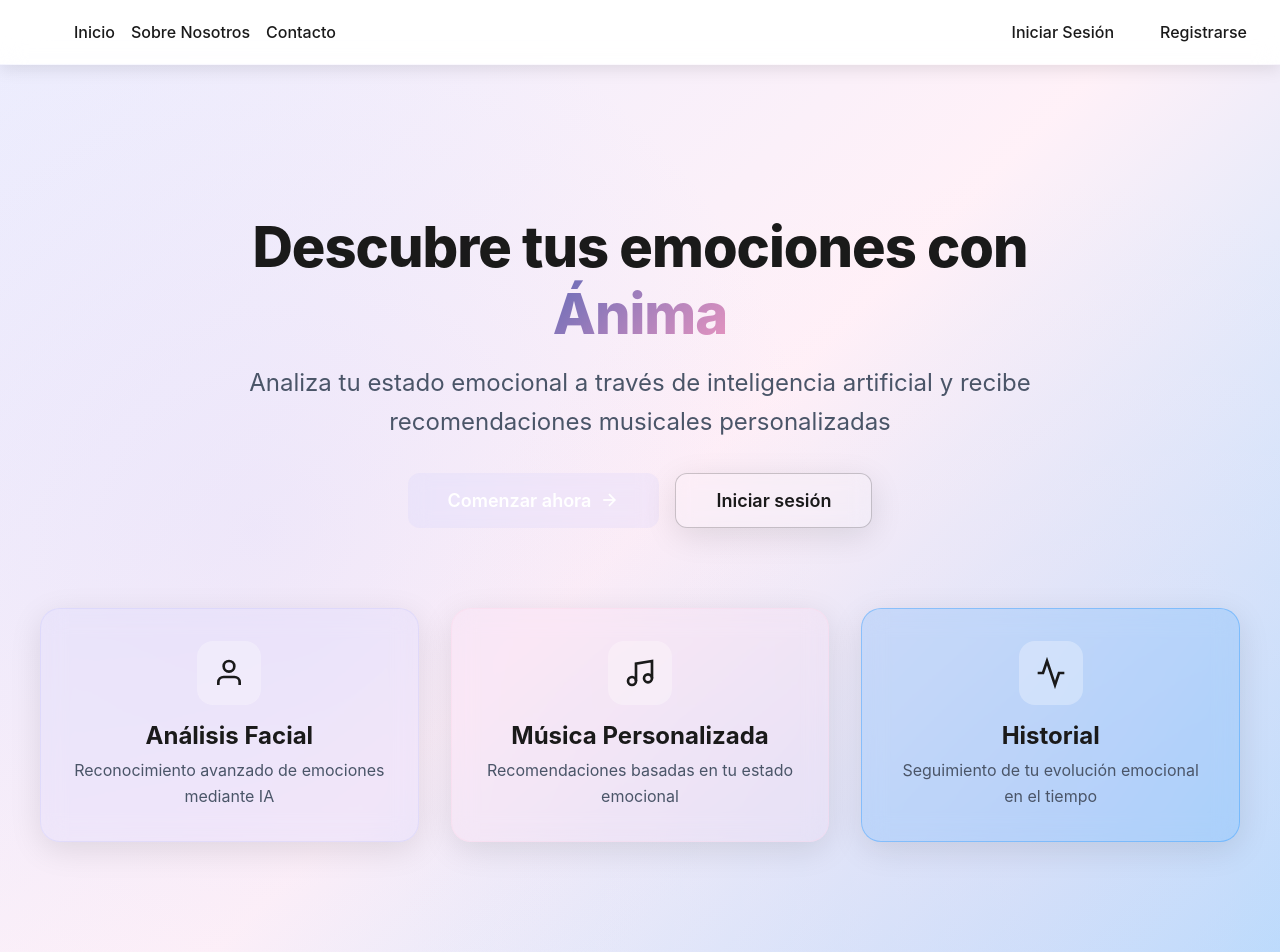
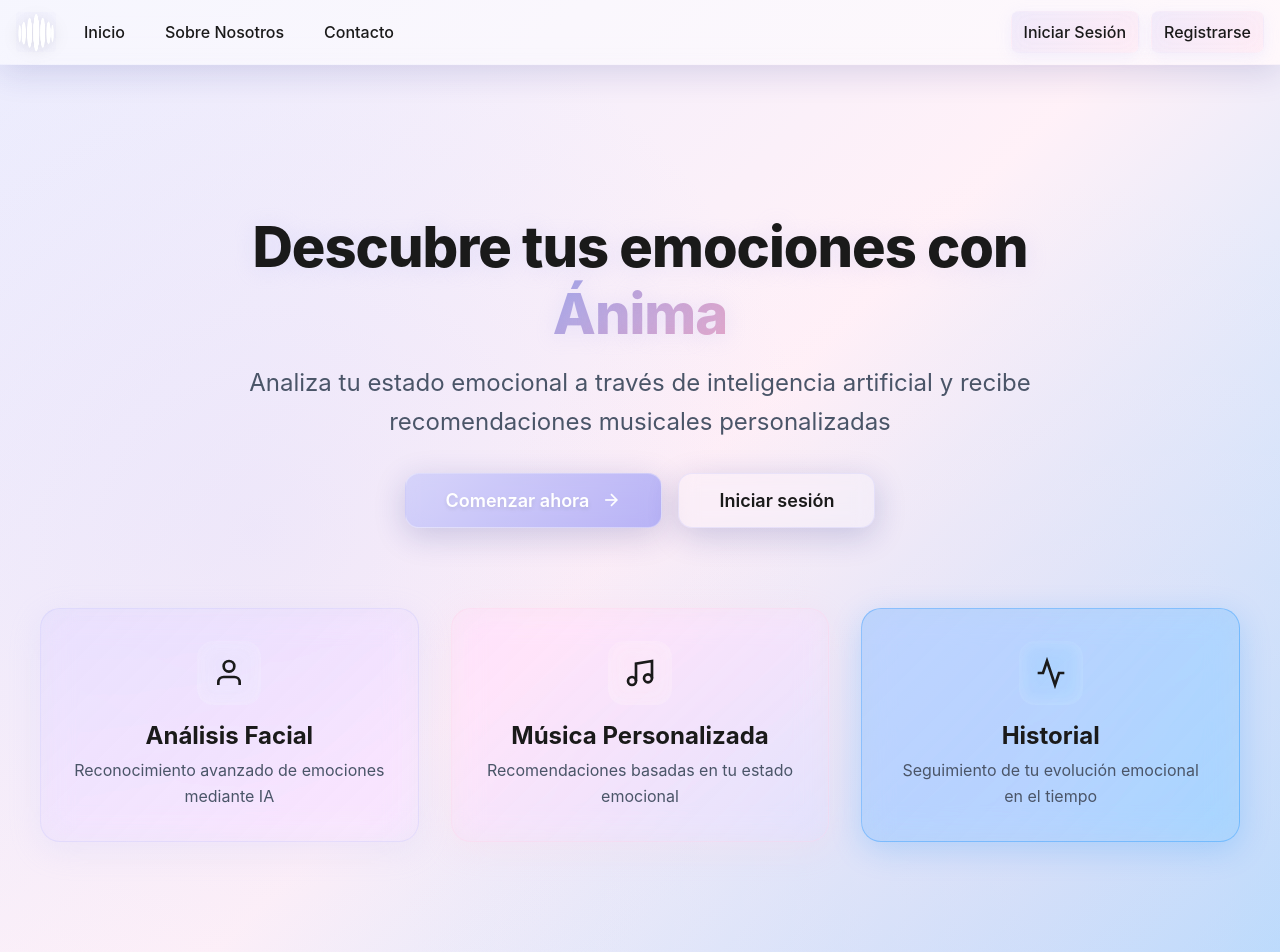
Before and after one commit to pmmd05/intento-proyecto-1, a React (Create React App) app in the folder client/: page / in a window 1280 px wide. Shown: the top 952 px of the page. Built offline with nearby package versions, Linux system fonts and the light colour scheme.

Commit message:
Agrega disenios a Pagina de Inicio, Iniciar Sesion y Registrarse

```diff
--- a/client/src/components/emotion/EmotionAnalyzer.css
+++ b/client/src/components/emotion/EmotionAnalyzer.css
@@ -42,12 +42,6 @@
   }
 }
 
-.anima-logo {
-  width: 85px;
-  height: 85px;
-  object-fit: contain;
-  filter: drop-shadow(0 4px 12px rgba(0, 0, 0, 0.15));
-}
 
 /* Welcome Section - Más compacta */
 .welcome-section {
--- a/client/src/components/layout/GlassCard.css
+++ b/client/src/components/layout/GlassCard.css
@@ -1,16 +1,20 @@
+/* 🆕 Liquid Glass Card con colores específicos */
 .glass-card {
-  background: rgba(255, 255, 255, 0.1);
-  backdrop-filter: blur(12px);
-  -webkit-backdrop-filter: blur(12px);
+  background: linear-gradient(135deg,
+    rgba(255, 255, 255, 0.12) 0%,
+    rgba(255, 255, 255, 0.08) 100%);
+  backdrop-filter: blur(15px) saturate(180%);
+  -webkit-backdrop-filter: blur(15px) saturate(180%);
   border-radius: 20px;
-  border: 1px solid rgba(255, 255, 255, 0.18);
+  border: 1px solid rgba(255, 255, 255, 0.25);
   padding: 2rem;
-  box-shadow: 0 8px 32px 0 rgba(0, 0, 0, 0.1);
+  box-shadow: 0 8px 32px 0 rgba(31, 38, 135, 0.15);
   transition: all 0.3s cubic-bezier(0.4, 0, 0.2, 1);
   position: relative;
   overflow: hidden;
 }
 
+/* Efecto de brillo en movimiento */
 .glass-card::before {
   content: '';
   position: absolute;
@@ -21,7 +25,7 @@
   background: linear-gradient(
     90deg,
     transparent,
-    rgba(255, 255, 255, 0.1),
+    rgba(255, 255, 255, 0.15),
     transparent
   );
   transition: left 0.5s;
@@ -33,29 +37,58 @@
 
 .glass-card:hover {
   transform: translateY(-4px);
-  box-shadow: 0 12px 40px 0 rgba(0, 0, 0, 0.15);
-  border-color: rgba(255, 255, 255, 0.3);
+  box-shadow: 0 12px 40px 0 rgba(31, 38, 135, 0.2);
+  border-color: rgba(255, 255, 255, 0.35);
 }
 
-/* Variants */
+/* 🆕 Variants con colores específicos */
 .glass-card.glass-lilac {
-  background: rgba(195, 196, 250, 0.15);
+  background: linear-gradient(135deg,
+    rgba(195, 196, 250, 0.2) 0%,
+    rgba(195, 196, 250, 0.1) 100%);
   border: 1px solid rgba(195, 196, 250, 0.3);
+  box-shadow: 0 8px 32px 0 rgba(195, 196, 250, 0.2);
 }
 
 .glass-card.glass-pink {
-  background: rgba(255, 208, 231, 0.15);
+  background: linear-gradient(135deg,
+    rgba(255, 208, 231, 0.2) 0%,
+    rgba(255, 208, 231, 0.1) 100%);
   border: 1px solid rgba(255, 208, 231, 0.3);
+  box-shadow: 0 8px 32px 0 rgba(255, 208, 231, 0.2);
 }
 
 .glass-card.glass-blue {
-  background: rgba(0, 136, 255, 0.15);
+  background: linear-gradient(135deg,
+    rgba(0, 136, 255, 0.2) 0%,
+    rgba(0, 136, 255, 0.1) 100%);
   border: 1px solid rgba(0, 136, 255, 0.3);
+  box-shadow: 0 8px 32px 0 rgba(0, 136, 255, 0.2);
 }
 
 .glass-card.glass-salmon {
-  background: rgba(255, 205, 205, 0.15);
+  background: linear-gradient(135deg,
+    rgba(255, 205, 205, 0.2) 0%,
+    rgba(255, 205, 205, 0.1) 100%);
   border: 1px solid rgba(255, 205, 205, 0.3);
+  box-shadow: 0 8px 32px 0 rgba(255, 205, 205, 0.2);
+}
+
+/* Hover effects para cada variante */
+.glass-card.glass-lilac:hover {
+  box-shadow: 0 12px 40px 0 rgba(195, 196, 250, 0.3);
+}
+
+.glass-card.glass-pink:hover {
+  box-shadow: 0 12px 40px 0 rgba(255, 208, 231, 0.3);
+}
+
+.glass-card.glass-blue:hover {
+  box-shadow: 0 12px 40px 0 rgba(0, 136, 255, 0.3);
+}
+
+.glass-card.glass-salmon:hover {
+  box-shadow: 0 12px 40px 0 rgba(255, 205, 205, 0.3);
 }
 
 /* Animations */
@@ -79,11 +112,11 @@
 @keyframes pulse-glow {
   0%, 100% {
     box-shadow: 0 0 20px rgba(195, 196, 250, 0.5),
-                0 8px 32px 0 rgba(0, 0, 0, 0.1);
+                0 8px 32px 0 rgba(31, 38, 135, 0.15);
   }
   50% {
     box-shadow: 0 0 40px rgba(195, 196, 250, 0.8),
-                0 12px 40px 0 rgba(0, 0, 0, 0.15);
+                0 12px 40px 0 rgba(31, 38, 135, 0.2);
   }
 }
 
--- a/client/src/components/navbar.css
+++ b/client/src/components/navbar.css
@@ -1,11 +1,14 @@
 .navbar {
   --navbar-height: 64px;
-  /* 🆕 Efecto glass en lugar de fondo sólido */
-  background: rgba(255, 255, 255, 0.1);
-  backdrop-filter: blur(12px);
-  -webkit-backdrop-filter: blur(12px);
-  border-bottom: 1px solid rgba(255, 255, 255, 0.18);
-  color: var(--black); /* 🆕 Cambiar de #fff a var(--black) */
+  /* 🆕 Liquid Glass Effect */
+  background: linear-gradient(135deg,
+    rgba(195, 196, 250, 0.15) 0%,
+    rgba(255, 208, 231, 0.15) 100%);
+  backdrop-filter: blur(20px) saturate(180%);
+  -webkit-backdrop-filter: blur(20px) saturate(180%);
+  border-bottom: 1px solid rgba(255, 255, 255, 0.25);
+  box-shadow: 0 8px 32px 0 rgba(31, 38, 135, 0.15);
+  color: var(--black);
   padding: 0 1rem;
   height: var(--navbar-height);
   position: fixed;
@@ -15,7 +18,28 @@
   z-index: 1000;
   display: flex;
   align-items: center;
-  box-shadow: 0 4px 16px rgba(0, 0, 0, 0.1); /* 🆕 Sombra más suave */
+}
+
+/* Efecto de brillo sutil en hover */
+.navbar::before {
+  content: '';
+  position: absolute;
+  top: 0;
+  left: -100%;
+  width: 100%;
+  height: 100%;
+  background: linear-gradient(
+    90deg,
+    transparent,
+    rgba(255, 255, 255, 0.1),
+    transparent
+  );
+  transition: left 0.5s;
+  pointer-events: none;
+}
+
+.navbar:hover::before {
+  left: 100%;
 }
 
 .navdiv {
@@ -23,16 +47,13 @@
   justify-content: space-between;
   align-items: center;
   width: 100%;
-  /* Do not constrain nav inner row to a max width so items can use the full available width
-     Horizontal spacing is handled by the navbar's own padding (see .navbar) so this will
-     line up with the rest of the page content while allowing actions to sit at the right edge. */
   max-width: none;
   margin: 0;
   padding: 0;
 }
 
 .logo-btn {
-  color: var(--black); /* 🆕 Cambiar de #fff a var(--black) */
+  color: var(--black);
   background: none;
   border: none;
   text-decoration: none;
@@ -40,24 +61,23 @@
   cursor: pointer;
   padding: 0;
   font-family: inherit;
+  transition: transform 0.3s ease;
 }
 
 .logo-btn:hover {
-  opacity: 0.8;
+  transform: scale(1.05);
 }
 
 .left-group {
   display: flex;
   align-items: center;
   gap: 1rem;
-  /* allow the left side to grow so the right-group (actions) sits flush to the right edge */
   flex: 1 1 auto;
 }
 
 .right-group {
   display: flex;
   align-items: center;
-  /* ensure actions align to the very right of the nav inner container */
   justify-content: flex-end;
 }
 
@@ -69,57 +89,70 @@
   padding: 0;
 }
 
-.actions {
-  margin-left: auto; /* safety: keep action buttons pushed right if layout changes */
-}
-
 .navlist li a {
-  color: var(--black); /* 🆕 Cambiar de #fff a var(--black) */
+  color: var(--black);
   text-decoration: none;
-  font-weight: 500; /* 🆕 Agregar peso */
-  transition: color 0.3s ease; /* 🆕 Agregar transición */
+  font-weight: 500;
+  transition: all 0.3s ease;
+  padding: 0.5rem 0.75rem;
+  border-radius: 8px;
 }
 
 .navlist li a:hover {
-  color: var(--lilac-dark); /* 🆕 Color hover */
+  background: rgba(195, 196, 250, 0.2);
+  color: var(--lilac-dark);
+  transform: translateY(-2px);
 }
 
 .actions {
   display: flex;
   gap: 0.75rem;
   align-items: center;
+  margin-left: auto;
 }
 
+/* 🆕 Botones con Liquid Glass Effect */
 .btn {
-  background: rgba(255, 255, 255, 0.2); /* 🆕 Glass effect */
-  backdrop-filter: blur(8px);
-  -webkit-backdrop-filter: blur(8px);
-  color: var(--black); /* 🆕 Cambiar de #fff */
-  border: 1px solid rgba(255, 255, 255, 0.3); /* 🆕 Borde glass */
+  background: linear-gradient(135deg,
+    rgba(195, 196, 250, 0.2) 0%,
+    rgba(255, 208, 231, 0.2) 100%);
+  backdrop-filter: blur(10px);
+  -webkit-backdrop-filter: blur(10px);
+  color: var(--black);
+  border: 1px solid rgba(255, 255, 255, 0.3);
   padding: 0.5rem 1rem;
-  border-radius: 8px; /* 🆕 Más redondeado */
+  border-radius: 10px;
   cursor: pointer;
-  font-weight: 500;
+  font-weight: 600;
   transition: all 0.3s ease;
+  box-shadow: 0 4px 15px 0 rgba(195, 196, 250, 0.2);
 }
 
 .btn:hover {
-  background: rgba(255, 255, 255, 0.3); /* 🆕 Hover más visible */
+  background: linear-gradient(135deg,
+    rgba(195, 196, 250, 0.35) 0%,
+    rgba(255, 208, 231, 0.35) 100%);
   transform: translateY(-2px);
-  box-shadow: 0 4px 12px rgba(0, 0, 0, 0.1);
+  box-shadow: 0 6px 20px 0 rgba(195, 196, 250, 0.3);
 }
 
-/* Logo button should be transparent and not inherit the .btn background */
+.btn:active {
+  transform: translateY(0);
+}
+
+/* Logo button específico */
 .btn.logo-btn,
 .logo-btn.btn {
   background: transparent;
-  padding: 0; /* remove extra padding so image fits naturally */
+  border: none;
+  padding: 0;
+  box-shadow: none;
 }
 
 .btn.logo-btn:hover,
 .logo-btn.btn:hover {
-  background: transparent; /* keep transparent on hover */
-  opacity: 0.9;
+  background: transparent;
+  transform: scale(1.05);
 }
 
 .logo {
@@ -131,26 +164,10 @@
   width: 40px;
   height: 40px;
   display: block;
+  filter: drop-shadow(0 2px 8px rgba(0, 0, 0, 0.1));
 }
 
-.mobile-dropdown {
-  display: none;
-  position: absolute;
-  left: 0;
-  top: calc(var(--navbar-height));
-  width: 100%;
-  background: rgba(255, 255, 255, 0.15); /* 🆕 Glass effect */
-  backdrop-filter: blur(12px);
-  -webkit-backdrop-filter: blur(12px);
-  border-bottom: 1px solid rgba(255, 255, 255, 0.2);
-  color: var(--black); /* 🆕 Cambiar de #fff */
-  z-index: 35;
-  padding: 1rem 1rem 1.25rem 1rem;
-  box-shadow: 0 6px 18px rgba(0, 0, 0, 0.2);
-  box-sizing: border-box;
-}
-
-/* Hamburger button (hidden on desktop) */
+/* Hamburger */
 .hamburger {
   display: none;
   background: transparent;
@@ -164,9 +181,10 @@
   display: block;
   width: 22px;
   height: 2px;
-  background: #fff;
+  background: var(--black);
   margin: 4px 0;
   transition: transform 0.2s ease, opacity 0.2s ease;
+  border-radius: 2px;
 }
 
 .hamburger.open .bar:nth-child(1) {
@@ -178,19 +196,26 @@
 .hamburger.open .bar:nth-child(3) {
   transform: translateY(-6px) rotate(-45deg);
 }
-/* Desktop-only layout: no mobile hamburger styles */
+
+/* Mobile Dropdown */
+.mobile-dropdown {
+  display: none;
+}
+
+/* Backdrop */
+.mobile-backdrop {
+  display: none;
+}
 
 @media (max-width: 800px) {
   .hamburger {
     display: block;
   }
 
-  /* Keep header in one row: logo/hamburger on left, actions on right */
   .navdiv {
     flex-direction: row;
     align-items: center;
   }
-
 
   .left-group {
     display: flex;
@@ -199,61 +224,48 @@
     gap: 0.5rem;
   }
 
-  /* Dropdown menu anchored under the right-group (hamburger) */
   .right-group {
-    position: relative; /* anchor for right-side dropdown */
+    position: relative;
     display: flex;
     align-items: center;
     justify-content: flex-end;
   }
 
   .navlist {
-    /* hidden on mobile header; mobile-dropdown handles mobile menu */
     display: none;
-    position: static;
-    top: auto;
-    right: auto;
-    background: none;
-    padding: 0;
-    border-radius: 0;
-    box-shadow: none;
-    flex-direction: row;
-    gap: 1rem;
-    min-width: auto;
-    z-index: auto;
   }
 
-  .navlist.open {
-    display: flex;
-  }
-
-  /* Full-width mobile dropdown that appears beneath header */
   .mobile-dropdown {
     display: none;
     position: absolute;
     left: 0;
-    top: calc(var(--navbar-height)); /* place immediately below fixed navbar */
+    top: calc(var(--navbar-height));
     width: 100%;
-    background: #222;
-    color: #fff;
+    /* 🆕 Liquid Glass Effect para mobile */
+    background: linear-gradient(135deg,
+      rgba(195, 196, 250, 0.25) 0%,
+      rgba(255, 208, 231, 0.25) 100%);
+    backdrop-filter: blur(20px) saturate(180%);
+    -webkit-backdrop-filter: blur(20px) saturate(180%);
+    border-bottom: 1px solid rgba(255, 255, 255, 0.25);
+    color: var(--black);
     z-index: 35;
-    /* equal horizontal padding so inner content lines up evenly */
     padding: 1rem 1rem 1.25rem 1rem;
-    box-shadow: 0 6px 18px rgba(0,0,0,0.2);
+    box-shadow: 0 8px 32px 0 rgba(31, 38, 135, 0.2);
     box-sizing: border-box;
   }
 
-  /* Backdrop sits behind the dropdown and above page content */
   .mobile-backdrop {
     display: none;
     position: fixed;
     inset: 0 0 0 0;
-    background: rgba(0,0,0,0.35);
-    z-index: 30; /* below the dropdown (35) */
+    background: rgba(0, 0, 0, 0.4);
+    backdrop-filter: blur(4px);
+    z-index: 30;
     opacity: 0;
     transition: opacity 180ms ease-in-out;
     pointer-events: none;
-    margin-top: var(--navbar-height); /* avoid covering the fixed header area */
+    margin-top: var(--navbar-height);
   }
 
   .mobile-backdrop.open {
@@ -262,12 +274,10 @@
     pointer-events: auto;
   }
 
-  /* mobile dropdown visible only on small screens when open */
   .mobile-dropdown.open {
     display: block;
   }
 
-  /* Ensure per-group navlists are hidden on mobile to avoid duplicate menus */
   .left-group .navlist,
   .right-group .navlist {
     display: none !important;
@@ -279,19 +289,23 @@
     margin: 0 0 1rem 0;
     display: flex;
     flex-direction: column;
-    gap: 0.75rem;
+    gap: 0.5rem;
   }
 
   .mobile-nav li a {
-  color: var(--black); /* 🆕 Cambiar de #fff */
+    color: var(--black);
     text-decoration: none;
-  padding: 0.5rem 0.25rem;
+    padding: 0.75rem 1rem;
     display: block;
     font-weight: 500;
+    border-radius: 8px;
+    transition: all 0.3s ease;
+    background: rgba(255, 255, 255, 0.1);
   }
 
   .mobile-nav li a:hover {
-  color: var(--lilac-dark);
+    background: rgba(195, 196, 250, 0.3);
+    transform: translateX(4px);
   }
 
   .mobile-actions {
@@ -300,39 +314,21 @@
     gap: 0.5rem;
     margin-top: 1rem;
     width: 100%;
-    /* don't add extra inner horizontal padding here; mobile-dropdown controls outer inset */
     padding: 0;
     box-sizing: border-box;
   }
 
-  /* Hide header action buttons on mobile (we show actions in the dropdown) */
   .right-group .actions {
     display: none;
   }
 
   .mobile-actions .btn {
     display: block;
-    width: 100%; /* fill the dropdown inner width (respecting mobile-dropdown padding) */
+    width: 100%;
     text-align: center;
     box-sizing: border-box;
     margin: 0.25rem 0;
-    padding: 0.6rem 0.75rem;
-    text-decoration: none; /* keep visual tidy; override anchor default */
-  }
-
-  /* Ensure mobile nav links match the same horizontal inset */
-  .mobile-nav {
-    padding: 0;
-    margin: 0 0 1rem 0;
-  }
-
-  .right-group {
-    display: flex;
-    align-items: center;
-    justify-content: flex-end;
-  }
-
-  .right-group .actions {
-    gap: 0.5rem;
+    padding: 0.75rem;
+    text-decoration: none;
   }
 }
--- a/client/src/pages/landingpage.css
+++ b/client/src/pages/landingpage.css
@@ -1,5 +1,5 @@
 /* ============================================
-   LANDING PAGE - Página de inicio
+   LANDING PAGE con Liquid Glass Effect
    ============================================ */
 
 .landingpage {
@@ -8,7 +8,6 @@
   overflow-x: hidden;
 }
 
-/* Aplicar el gradient background igual que AnalyzePage */
 .landingpage-content {
   min-height: 100vh;
   position: relative;
@@ -46,15 +45,26 @@
   margin: 0 0 1rem 0;
   line-height: 1.2;
   letter-spacing: -1px;
+  text-shadow: 0 2px 20px rgba(195, 196, 250, 0.3);
 }
 
 .landing-highlight {
   background: linear-gradient(135deg,
-    var(--lilac-dark) 0%,
-    var(--pink-dark) 100%);
+    var(--lilac) 0%,
+    var(--pink) 100%);
   -webkit-background-clip: text;
   -webkit-text-fill-color: transparent;
   background-clip: text;
+  animation: shimmer 3s ease-in-out infinite;
+}
+
+@keyframes shimmer {
+  0%, 100% {
+    background-position: 0% 50%;
+  }
+  50% {
+    background-position: 100% 50%;
+  }
 }
 
 .landing-subtitle {
@@ -71,10 +81,11 @@
   flex-wrap: wrap;
 }
 
+/* 🆕 Botones con Liquid Glass + Colores específicos */
 .cta-button {
   padding: 1rem 2.5rem;
-  border-radius: 12px;
-  border: none;
+  border-radius: 14px;
+  border: 1px solid rgba(255, 255, 255, 0.317);
   font-size: 1.125rem;
   font-weight: 600;
   cursor: pointer;
@@ -82,21 +93,47 @@
   text-decoration: none;
   display: inline-flex;
   align-items: center;
-  gap: 0.5rem;
+  gap: 0.75rem;
+  backdrop-filter: blur(10px);
+  -webkit-backdrop-filter: blur(10px);
+  box-shadow: 0 8px 32px 0 rgba(31, 38, 135, 0.2);
 }
 
 .cta-button.primary {
+  background: linear-gradient(135deg,
+    rgba(195, 196, 250, 0.6) 0%,
+    rgba(139, 140, 245, 0.6) 100%);
   color: #fff;
+  text-shadow: 0 2px 4px rgba(0, 0, 0, 0.1);
 }
 
 .cta-button.secondary {
+  background: rgba(255, 255, 255, 0.15);
   color: var(--black);
-  border: 1px solid rgba(0, 0, 0, 0.2);
+  border: 1px solid rgba(195, 196, 250, 0.3);
 }
 
 .cta-button:hover {
-  transform: translateY(-3px);
-  box-shadow: 0 8px 24px rgba(0, 0, 0, 0.15);
+  transform: translateY(-4px);
+  box-shadow: 0 12px 40px 0 rgba(195, 196, 250, 0.4);
+}
+
+.cta-button.primary:hover {
+  background: linear-gradient(135deg,
+    rgba(162, 163, 216, 0.8) 0%,
+    rgba(139, 140, 245, 0.8) 100%);
+}
+
+.cta-button.secondary:hover {
+  background: rgba(255, 255, 255, 0.25);
+}
+
+.cta-button svg {
+  transition: transform 0.3s ease;
+}
+
+.cta-button:hover svg {
+  transform: translateX(4px);
 }
 
 /* Features Section */
@@ -113,10 +150,30 @@
   padding: 2rem;
   text-align: center;
   transition: all 0.3s ease;
+  position: relative;
+  overflow: hidden;
+}
+
+/* Efecto de brillo al hover */
+.feature-card::before {
+  content: '';
+  position: absolute;
+  top: -50%;
+  left: -50%;
+  width: 200%;
+  height: 200%;
+  background: radial-gradient(circle, rgba(255, 255, 255, 0.1) 0%, transparent 70%);
+  opacity: 0;
+  transition: opacity 0.3s ease;
+  pointer-events: none;
+}
+
+.feature-card:hover::before {
+  opacity: 1;
 }
 
 .feature-card:hover {
-  transform: translateY(-8px);
+  transform: translateY(-10px);
 }
 
 .feature-icon {
@@ -127,6 +184,13 @@
   align-items: center;
   justify-content: center;
   border-radius: 16px;
+  background: rgba(255, 255, 255, 0.2);
+  backdrop-filter: blur(10px);
+  transition: all 0.3s ease;
+}
+
+.feature-card:hover .feature-icon {
+  transform: scale(1.1) rotate(5deg);
   background: rgba(255, 255, 255, 0.3);
 }
 
```
Also changed, not shown: client/src/index.css (+9 -9 lines), client/src/pages/auth/AuthForm.css (added, +155 -0 lines). Lines whose indentation alone changed are shown as unchanged.
